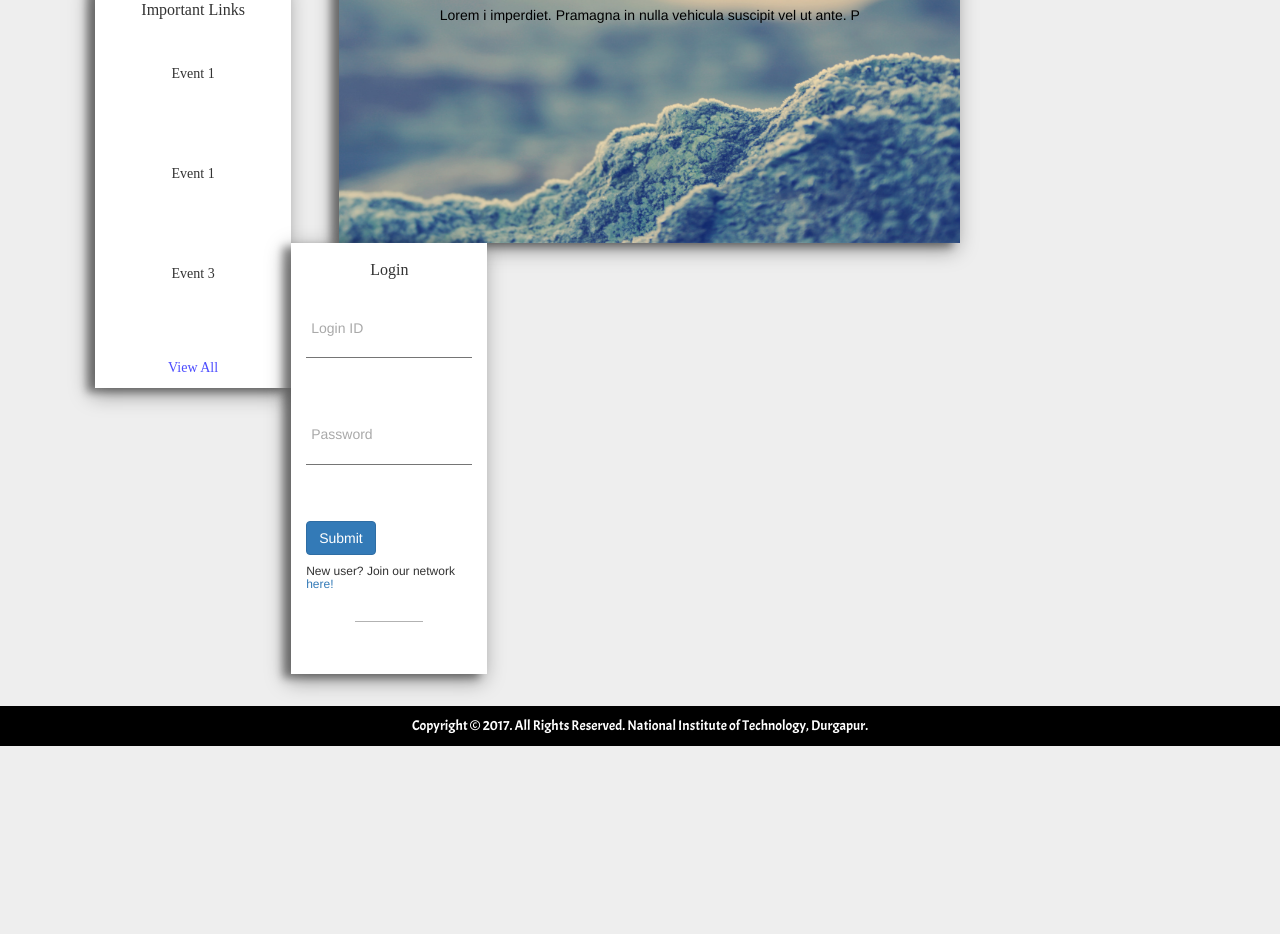
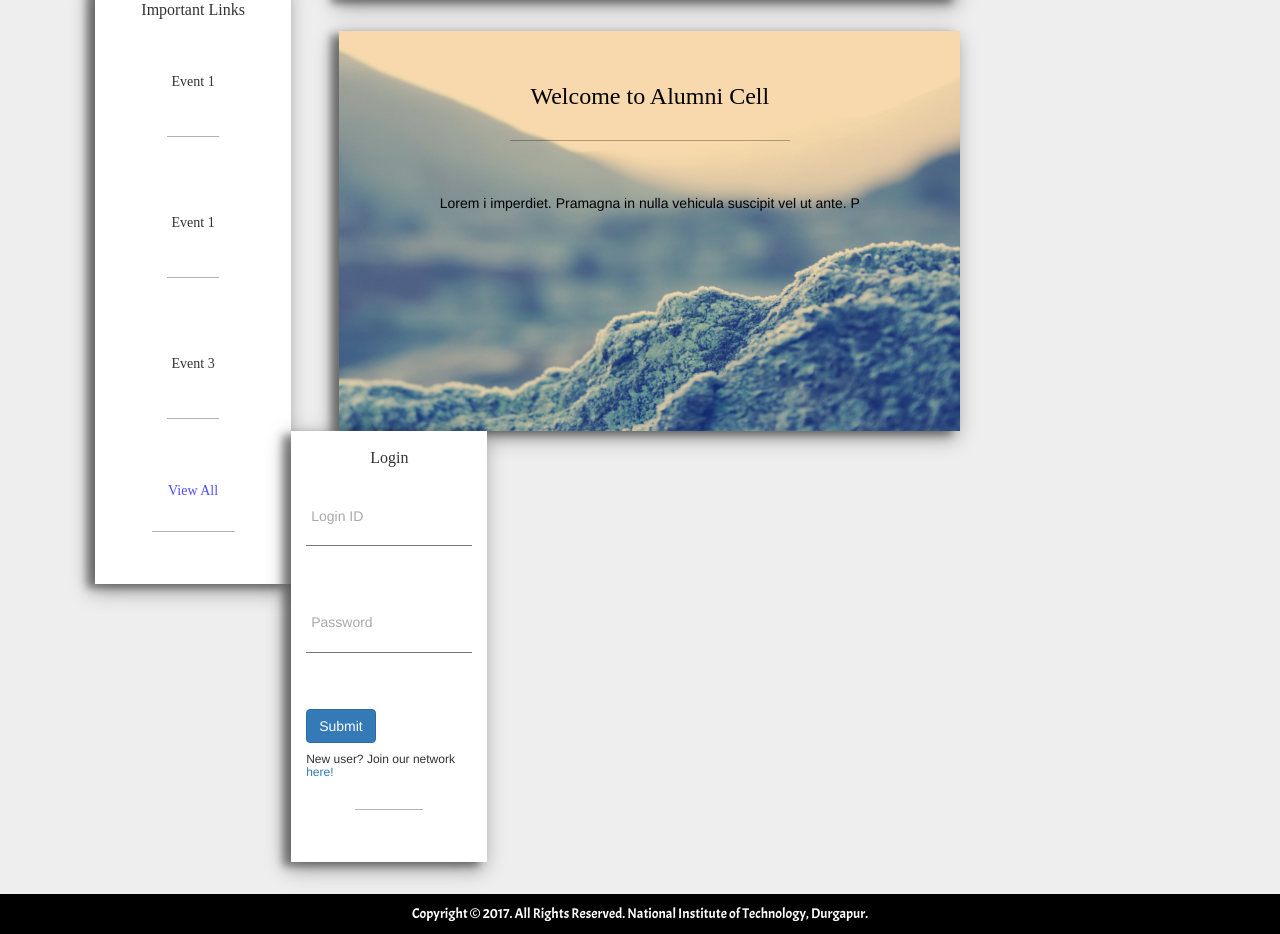
Before and after one commit to devanshgoenka97/alumni_site, a PHP site: page / in a window 1280 px wide. Shown: the part 790-1724 px from the top of the page. Before the commit the page ends 1536 px from the top, so only its background shows below. Run offline with PHP 8.4, Linux system fonts and the light colour scheme; some libraries are stand-ins or nearby versions.

Commit message:
Initial commit

```diff
--- a/cms.html
+++ b/cms.html
@@ -46,23 +46,43 @@
         <div class="col-md-10 col-md-offset-1">
             <ul class="event-list">
               <li class="event">
-                <div class="event-text text-center">
+                <div class="links-text text-center">
                   Event 1
                 </div>
+                          <div class="row">
+        <div class="col-md-6 col-md-offset-3">
+          <hr>
+        </div>
+      </div>
               </li>
               <li class="event">
-                <div class="event-text text-center">
+                <div class="links-text text-center">
                   Event 1
                 </div>
+                          <div class="row">
+        <div class="col-md-6 col-md-offset-3">
+          <hr>
+        </div>
+      </div>
               </li>
               <li class="event">
-                <div class="event-text text-center">
+                <div class="links-text text-center">
                   Event 3
                 </div>
+                          <div class="row">
+        <div class="col-md-6 col-md-offset-3">
+          <hr>
+        </div>
+      </div>
               </li>
             </ul>
             <a href="#" class="view-link"><p class="text-center view-all">View All</p></a>
           </div>
+            <div class="row">
+        <div class="col-md-6 col-md-offset-3">
+          <hr>
+        </div>
+      </div>
       </div>
       </div>
   </div>
--- a/css/content.css
+++ b/css/content.css
@@ -122,6 +122,12 @@
 	list-style-type: none;
 }
 
+.links-text{
+  font-family: 'Raleway';
+  padding-top: 3vh;
+  padding-bottom: 3vh;
+}
+
 .event-text{
 	padding-top: 2vh;
 	padding-bottom: 8vh;
@@ -162,7 +168,7 @@
 
 .carousel-inner>.item>img{
 	width: 100%;
-	height: 400px;
+	height: 73.5vh;
 }
 
 #myCarousel>.carousel-inner{
```
